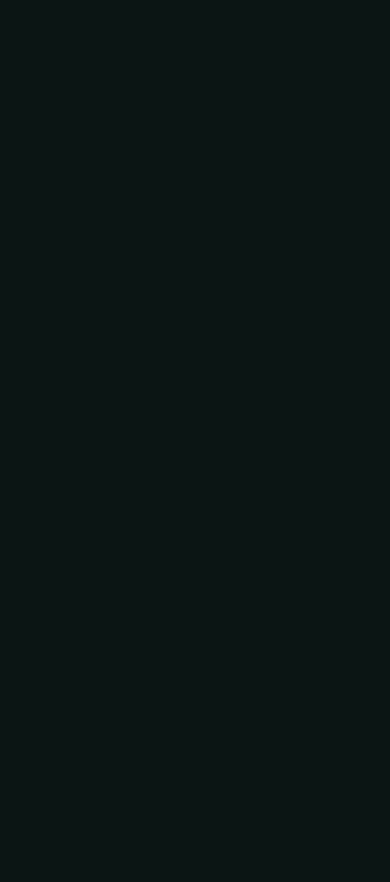
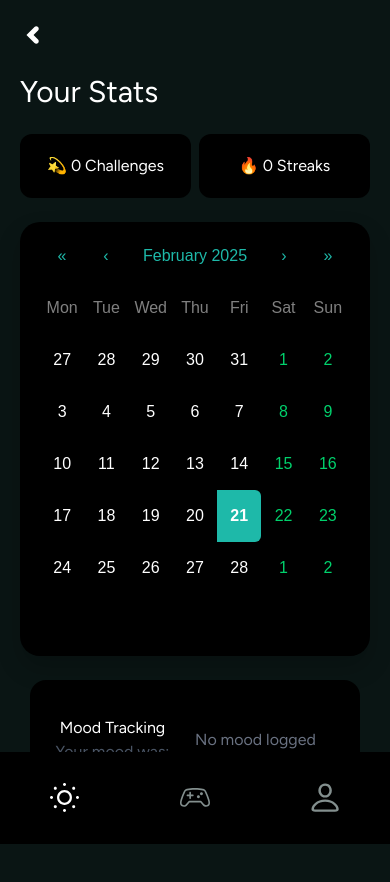
Before and after one commit to JRodriguez-Luna/MindBloom, a React (Vite) app in the folder client/: page /calendar in a window 390 px wide. Before the commit this address had no page. Shown: the top 882 px of the page. Before the commit the page ends 844 px from the top, so only its background shows below. Built offline with nearby package versions, Linux system fonts and the light colour scheme; no server answers.

Commit message:
Added calendar to the mobile version

```diff
--- a/client/src/App.tsx
+++ b/client/src/App.tsx
@@ -4,6 +4,7 @@ import { Dashboard } from './pages/Dashboard';
 import { Challenges } from './pages/Challenges';
 import { Profile } from './pages/Profile';
 import { TimeChallenge } from './pages/TimeChallenge';
+import { CalendarView } from './pages/CalendarView';
 
 export default function App() {
   return (
@@ -12,6 +13,7 @@ export default function App() {
         <Route index element={<Dashboard />} />
         <Route path="/challenges" element={<Challenges />} />
         <Route path="/profile" element={<Profile />} />
+        <Route path="/calendar" element={<CalendarView />} />
       </Route>
       <Route path="/time-challenge" element={<TimeChallenge />} />
     </Routes>
--- /dev/null
+++ b/client/src/pages/CalendarView.tsx
@@ -0,0 +1,97 @@
+import { useNavigate } from 'react-router-dom';
+import { TiChevronLeft } from 'react-icons/ti';
+import { Streaks } from './Streaks';
+import { MoodData, StreaksProps } from './Types';
+import { useState, useEffect } from 'react';
+import Calendar from 'react-calendar';
+import './Calendar.css';
+
+type ValuePiece = Date | null;
+type CalendarValue = ValuePiece | [ValuePiece, ValuePiece];
+
+export function CalendarView({
+  completedChallenges,
+  currentStreak,
+}: StreaksProps) {
+  const navigate = useNavigate();
+  const [moodData, setMoodData] = useState<MoodData | null>(null);
+  const [selectedDate, setSelectedDate] = useState<Date>(new Date());
+
+  const handleOnChange = (value: CalendarValue) => {
+    if (!(value instanceof Date)) return;
+    setSelectedDate(value);
+  };
+
+  useEffect(() => {
+    async function getMoodData() {
+      try {
+        const formattedDate = `${selectedDate.getFullYear()}-${
+          selectedDate.getMonth() + 1
+        }-${selectedDate.getDate()}`;
+
+        const res = await fetch(`/api/mood-tracking/1?date=${formattedDate}`);
+        if (!res.ok) throw new Error('Failed to fetch mood data');
+
+        const data = await res.json();
+        setMoodData(data);
+      } catch (err) {
+        console.error('Error fetching mood data:', err);
+        setMoodData(null);
+      }
+    }
+
+    getMoodData();
+  }, [selectedDate]);
+
+  return (
+    <>
+      <div className="challenge-container h-auto">
+        <div className="dashboard-col gap-6">
+          {/* Navigate back */}
+          <button className="text-3xl" onClick={() => navigate('/')}>
+            <TiChevronLeft />
+          </button>
+
+          {/* Title */}
+          <div className="dashboard-row">
+            <h1 className="text-3xl">Your Stats</h1>
+          </div>
+
+          {/* Challenges and Streaks */}
+          <Streaks
+            completedChallenges={completedChallenges}
+            currentStreak={currentStreak}
+          />
+
+          {/* Calendar */}
+          <div className="dashboard-row">
+            <Calendar
+              onChange={handleOnChange}
+              value={selectedDate}
+              calendarType="iso8601"
+              maxDetail="month"
+            />
+          </div>
+
+          {/* Mood Tracking */}
+          <div className="dashboard-row justify-between">
+            <div className="dashboard-row bg-black w-full h-30 rounded-2xl padding items-center">
+              <div className="flex flex-col h-full justify-center items-center text-base">
+                <span>Mood Tracking</span>
+                <span className="text-gray-600">Your mood was:</span>
+              </div>
+
+              <div className="flex flex-col h-15 justify-center">
+                {moodData?.emojiPath ? (
+                  <img src={moodData.emojiPath} alt="Logged mood" />
+                ) : (
+                  <span className="text-gray-500">No mood logged</span>
+                )}
+              </div>
+            </div>
+          </div>
+        </div>
+      </div>
+    </>
+  );
+}
--- a/client/src/pages/MobileLayout.tsx
+++ b/client/src/pages/MobileLayout.tsx
@@ -1,7 +1,9 @@
 import plantIcon from '/images/icons/plant.svg';
 import { Modal } from './Modal';
 import './MobileLayout.css';
+import { Link } from 'react-router-dom';
 import { LayoutProps } from './Types';
+import { Streaks } from './Streaks';
 
 export function MobileLayout({
   isOpen,
@@ -27,18 +29,14 @@ export function MobileLayout({
           {/* Stats */}
           <div className="dashboard-row space-between">
             <p>Your stats</p>
-            <p>View all</p>
+            <Link to="/calendar">View All</Link>
           </div>
 
           {/* Challenges and Streaks */}
-          <div className="dashboard-row space-between">
-            <div className="box dashboard-col center">
-              <span>💫 {progress?.completedChallenges} Challenges</span>
-            </div>
-            <div className="box dashboard-col center">
-              <span>🔥 {progress?.currentStreak} Streaks</span>
-            </div>
-          </div>
+          <Streaks
+            completedChallenges={progress?.completedChallenges}
+            currentStreak={progress?.currentStreak}
+          />
 
           {/* 7 Day Tracker */}
           <div className="dashboard-row space-between padding-top">
--- /dev/null
+++ b/client/src/pages/Streaks.tsx
@@ -0,0 +1,17 @@
+import { StreaksProps } from './Types';
+
+export function Streaks({
+  completedChallenges = 0,
+  currentStreak = 0,
+}: StreaksProps) {
+  return (
+    <div className="dashboard-row space-between">
+      <div className="box dashboard-col center">
+        <span>💫 {completedChallenges} Challenges</span>
+      </div>
+      <div className="box dashboard-col center">
+        <span>🔥 {currentStreak} Streaks</span>
+      </div>
+    </div>
+  );
+}
```
Also changed, not shown: client/src/pages/Types.ts (+13 -3 lines).
